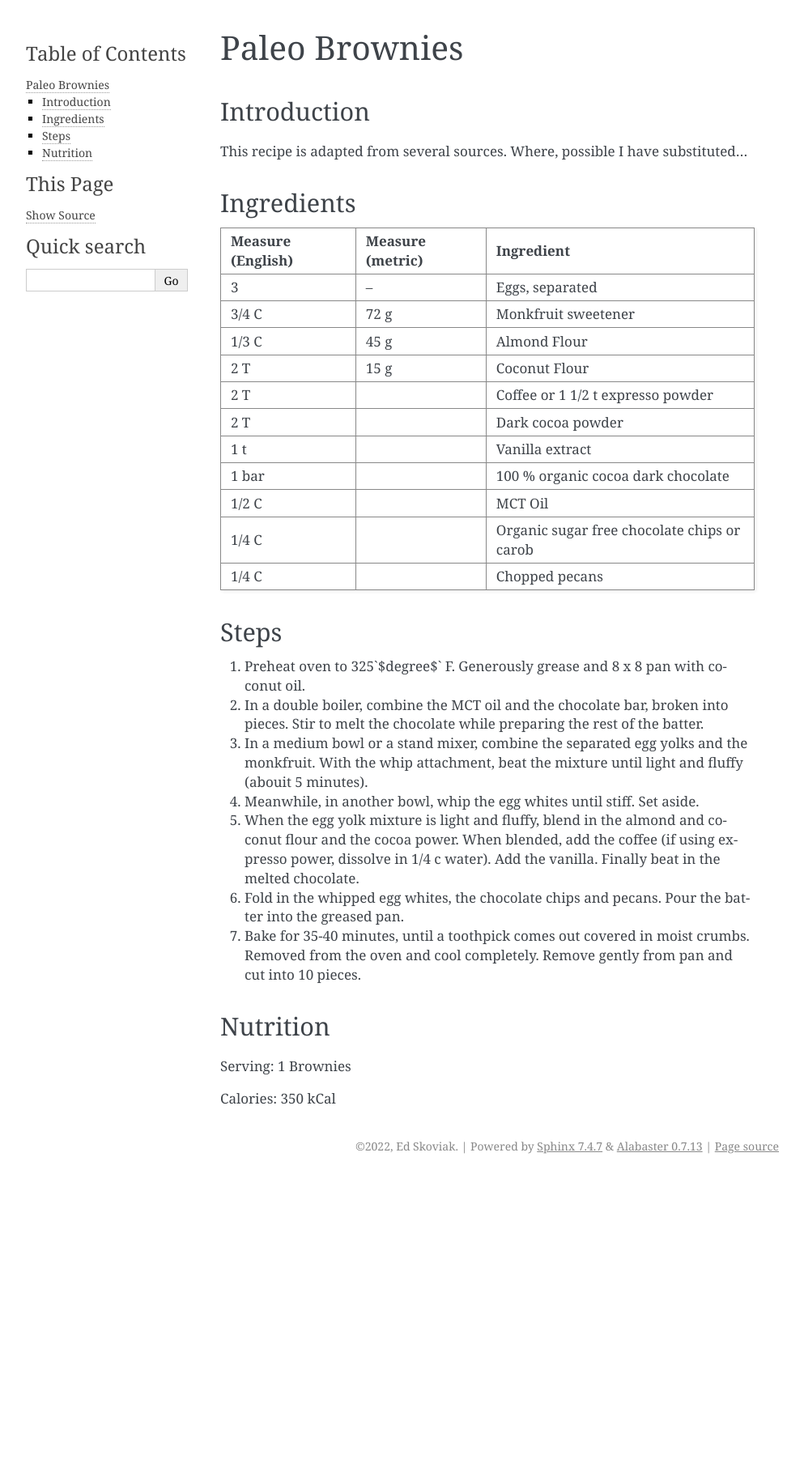
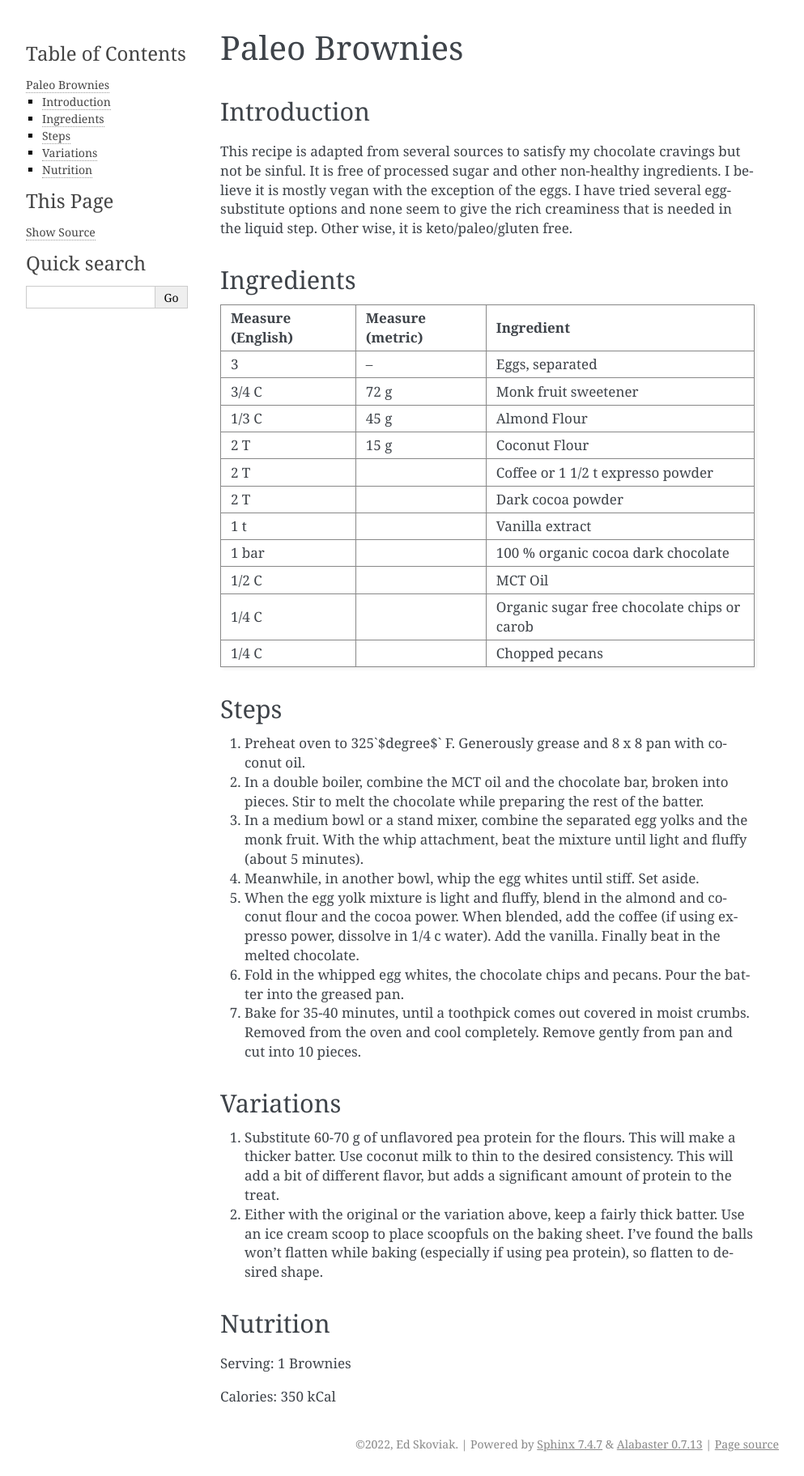
Before and after one commit to eskoviak/recipes, a Sphinx documentation site: the page built from docs/source/sections/desserts/paleo_brownies.rst, in a window 1280 px wide. Shown: the whole page at 81% size, without its empty margins (148-1141 px from the left). Built offline with Sphinx 7.4.7, drawn with Linux system fonts in a browser that asks for light colours; before the commit the page ends 1455 px from its top, so only the background shows below that.

Commit message:
curren t

```diff
--- a/docs/source/sections/desserts/paleo_brownies.rst
+++ b/docs/source/sections/desserts/paleo_brownies.rst
@@ -4,7 +4,7 @@ Paleo Brownies
 Introduction
 ^^^^^^^^^^^^
 
-This recipe is adapted from several sources.  Where, possible I have substituted...
+This recipe is adapted from several sources to satisfy my chocolate cravings but not be sinful. It is free of processed sugar and other non-healthy ingredients.  I believe it is mostly vegan with the exception of the eggs.  I have tried several egg-substitute options and none seem to give the rich creaminess that is needed in the liquid step.  Other wise, it is keto/paleo/gluten free.
 
 Ingredients
 ^^^^^^^^^^^
@@ -15,7 +15,7 @@ Ingredients
 +===================+==================+=============================================+
 | 3                 | --               | Eggs, separated                             |
 +-------------------+------------------+---------------------------------------------+
-| 3/4 C             | 72 g             | Monkfruit sweetener                         |
+| 3/4 C             | 72 g             | Monk fruit sweetener                        |
 +-------------------+------------------+---------------------------------------------+
 | 1/3 C             | 45 g             | Almond Flour                                |
 +-------------------+------------------+---------------------------------------------+
@@ -41,11 +41,18 @@ Steps
 
 1.  Preheat oven to 325`$\degree$` F.  Generously grease and 8 x 8 pan with coconut oil.
 2.  In a double boiler, combine the MCT oil and the chocolate bar, broken into pieces.  Stir to melt the chocolate while preparing the rest of the batter.
-3.  In a medium bowl or a stand mixer, combine the separated egg yolks and the monkfruit.  With the whip attachment, beat the mixture until light and fluffy (abouit 5 minutes).
+3.  In a medium bowl or a stand mixer, combine the separated egg yolks and the monk fruit.  With the whip attachment, beat the mixture until light and fluffy (about 5 minutes).
 4.  Meanwhile, in another bowl, whip the egg whites until stiff.  Set aside.
 5.  When the egg yolk mixture is light and fluffy, blend in the almond and coconut flour and the cocoa power.  When blended, add the coffee (if using expresso power, dissolve in 1/4 c water).  Add the vanilla.  Finally beat in the melted chocolate.
 6.  Fold in the whipped egg whites, the chocolate chips and pecans.  Pour the batter into the greased pan.
 7.  Bake for 35-40 minutes, until a toothpick comes out covered in moist crumbs.  Removed from the oven and cool completely.  Remove gently from pan and cut into 10 pieces.
+
+Variations
+^^^^^^^^^^
+
+1.  Substitute 60-70 g of unflavored pea protein for the flours.  This will make a thicker batter.  Use coconut milk to thin to the desired consistency.  This will add a bit of different flavor, but adds a significant amount of protein to the treat.
+2.  Either with the original or the variation above, keep a fairly thick batter.  Use an ice cream scoop to place scoopfuls on the baking sheet.  I've found the balls won't flatten while baking (especially if using pea protein), so flatten to desired shape.
+
 
 Nutrition
 ^^^^^^^^^
```
Also changed, not shown: 6 other files.
